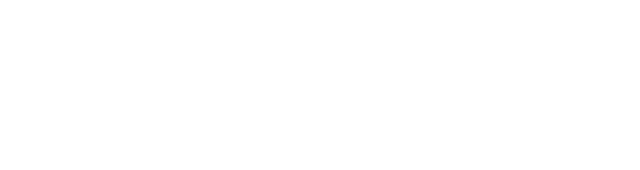
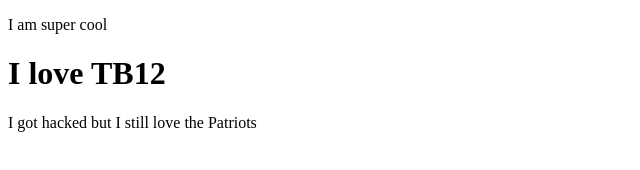
Before and after one commit to luiszamudio4/Myfirstproject, a plain HTML site: page index.html in a window 1280 px wide. Shown: the whole page, without its empty margins (0-640 px from the left). Drawn offline with Linux system fonts and the light colour scheme.

Commit message:
I love the pats

```diff
--- a/index.html
+++ b/index.html
@@ -7,6 +7,8 @@
     <title>Document</title>
 </head>
 <body>
-
+    <p>I am super cool</p>
+    <h1>I love TB12 </h1>
+    <p>I got hacked but I still love the Patriots </p>
 </body>
 </html>
```
